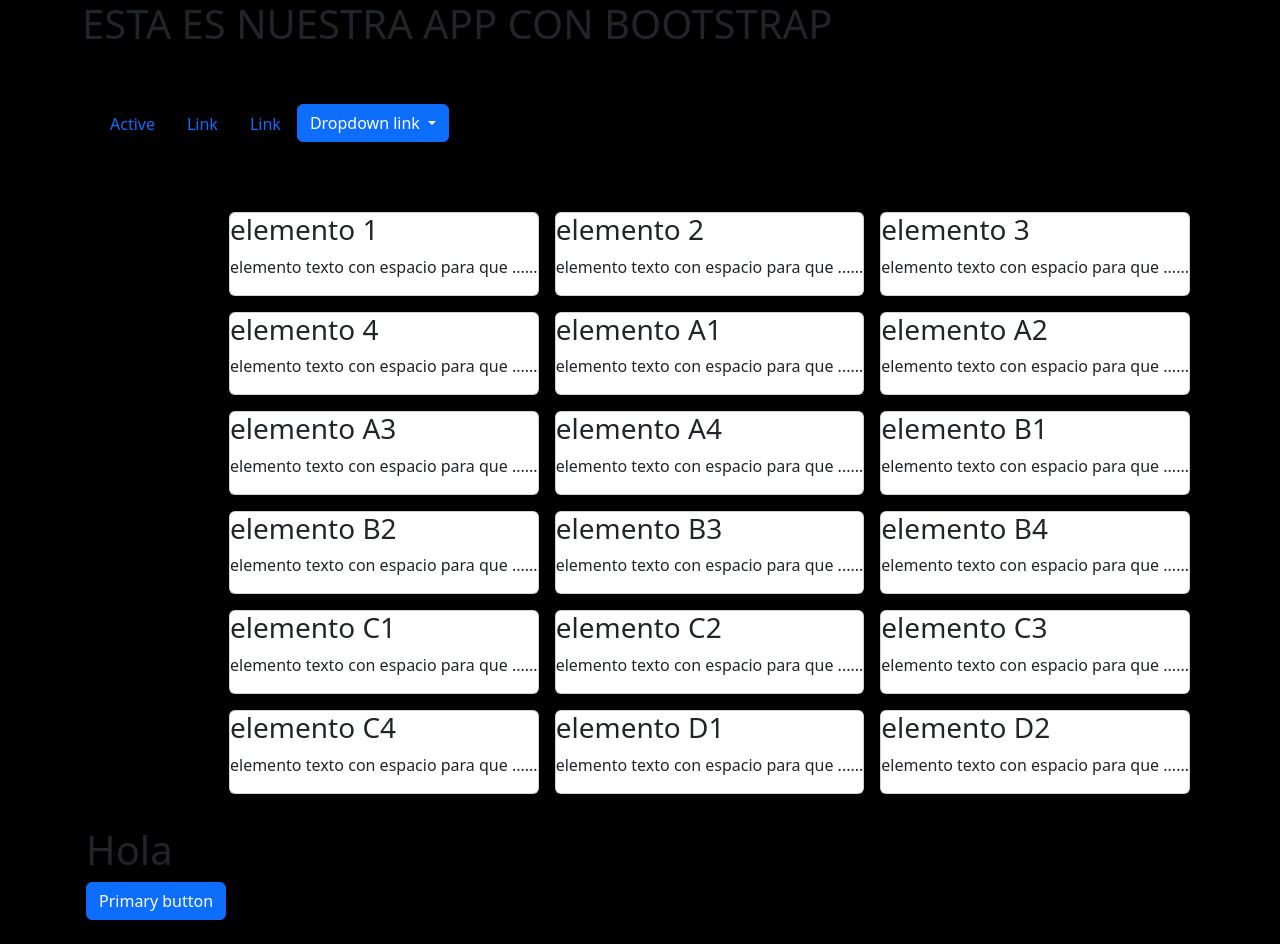
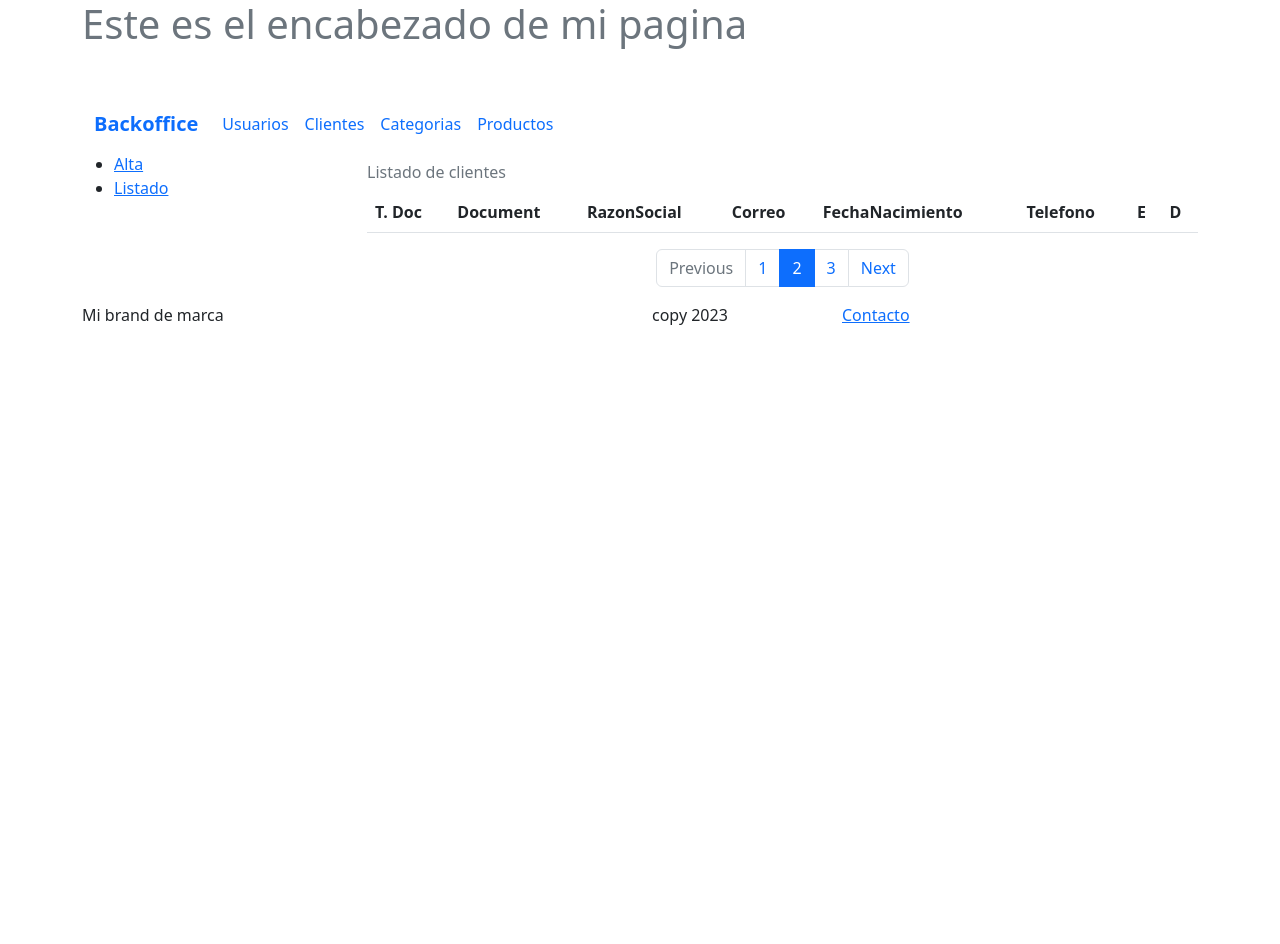
Before and after one commit to fedevittorini/bootcamp-bootstrap-npm, a website built with Parcel: page src/index.html in a window 1280 px wide. After the commit the page ends 800 px from the top, so only its background shows below. Built offline with nearby package versions, Linux system fonts and the light colour scheme; files whose address does not match are found by name.

Commit message:
consuming remote API

```diff
--- a/package.json
+++ b/package.json
@@ -19,6 +19,7 @@
   },
   "dependencies": {
     "@popperjs/core": "^2.11.6",
-    "bootstrap": "^5.2.3"
+    "bootstrap": "^5.2.3",
+    "jquery": "^3.6.3"
   }
 }
--- a/src/index.html
+++ b/src/index.html
@@ -1,127 +1,140 @@
-<!doctype html>
-<html lang="en">
+<!DOCTYPE html>
+<html>
 <head>
-    <meta charset="utf-8">
+  <meta http-equiv="Content-Type" content="text/html; charset=ISO-8859-1" />
   <meta name="viewport" content="width=device-width, initial-scale=1">
   <title>Bootstrap w/ Parcel</title>
   <link rel="stylesheet" href="scss/styles.scss">
-    <script type="module" src="js/main.js"></script>
+
+
 </head>
 <body>
   <div class="container">
   <header>
-        <h1> ESTA ES NUESTRA APP CON BOOTSTRAP</h1>
+    <h1 class="text-secondary">Este es el encabezado de mi pagina</h1>
   </header>
 </div>
   <div class="container">
   <nav class="mt-5 navbar navbar-dark navbar-expand-lg">
     <div class="container-fluid">
+      <a class="fw-bold navbar-brand text-primary" href="#">Backoffice</a>
       <button class="navbar-toggler" type="button" data-bs-toggle="collapse" data-bs-target="#navbarNavDropdown" aria-controls="navbarNavDropdown" aria-expanded="false" aria-label="Toggle navigation">
         <span class="navbar-toggler-icon"></span>
       </button>
       <div class="collapse navbar-collapse" id="navbarNavDropdown">
-            <ul class="nav justify-content-end">
-              <li class="nav-item">
-                <a class="nav-link active" aria-current="page" href="#">Active</a>
-              </li>
-              <li class="nav-item">
-                <a class="nav-link" href="#">Link</a>
-              </li>
-              <li class="nav-item">
-                <a class="nav-link" href="#">Link</a>
-              </li>
-              <li class="dropdown nav-item">
-                <a class="btn btn-primary dropdown-toggle" href="#" role="button" data-bs-toggle="dropdown" aria-expanded="false">
-                  Dropdown link
-                </a>
-                <ul class="dropdown-menu">
-                <li><a class="dropdown-item" href="#">Action</a></li>
-                <li><a class="dropdown-item" href="#">Another action</a></li>
-                <li><a class="dropdown-item" href="#">Something else here</a></li>
-              </ul>
-              </li>
+        <ul class="navbar-nav">
+          <li class="nav-item"><a class="active nav-link text-primary" href="/bootcamp-jsp-html/user/list">Usuarios</a></li>
+          <li class="nav-item"><a class="active nav-link text-primary" href="/bootcamp-jsp-html/client/list">Clientes</a></li>
+          <li class="nav-item"><a class="active nav-link text-primary" href="/bootcamp-jsp-html/category/list">Categorias</a></li>
+          <li class="nav-item"><a class="active nav-link text-primary" href="/bootcamp-jsp-html/product/list">Productos</a></li>
         </ul>
       </div>
     </div>
   </nav>
 </div>
-    <div class="container cnt-flex pt-1 mt-5" >
-      <div class="card m-2">
-        <h3>elemento 1</h3>
-        <p>elemento texto con espacio para que ......</p>
+  <div class="container">
+    <div class="row">
+      <div class="col-m-2 col-3">
+        <!-- ACA VA EL MENU -->
+        <ul>
+          <li><a href="/bootcamp-jsp-html/client/add">Alta</a></li>
+          <li><a href="/bootcamp-jsp-html/client/list">Listado</a></li>
+        </ul>
       </div>
-      <div class="card m-2">
-        <h3>elemento 2</h3>
-        <p>elemento texto con espacio para que ......</p>
-      </div>
-      <div class="card m-2">
-        <h3>elemento 3</h3>
-        <p>elemento texto con espacio para que ......</p>
-      </div>
-      <div class="card m-2">
-        <h3>elemento 4</h3>
-        <p>elemento texto con espacio para que ......</p>
-      </div>
-      <div class="card m-2">
-        <h3>elemento A1</h3>
-        <p>elemento texto con espacio para que ......</p>
-      </div>
-      <div class="card m-2">
-        <h3>elemento A2</h3>
-        <p>elemento texto con espacio para que ......</p>
-      </div>
-      <div class="card m-2">
-        <h3>elemento A3</h3>
-        <p>elemento texto con espacio para que ......</p>
-      </div>
-      <div class="card m-2">
-        <h3>elemento A4</h3>
-        <p>elemento texto con espacio para que ......</p>
-      </div>
-      <div class="card m-2">
-        <h3>elemento B1</h3>
-        <p>elemento texto con espacio para que ......</p>
-      </div>
-      <div class="card m-2">
-        <h3>elemento B2</h3>
-        <p>elemento texto con espacio para que ......</p>
-      </div>
-      <div class="card m-2">
-        <h3>elemento B3</h3>
-        <p>elemento texto con espacio para que ......</p>
-      </div>
-      <div class="card m-2">
-        <h3>elemento B4</h3>
-        <p>elemento texto con espacio para que ......</p>
-      </div>
-      <div class="card m-2">
-        <h3>elemento C1</h3>
-        <p>elemento texto con espacio para que ......</p>
-      </div>
-      <div class="card m-2">
-        <h3>elemento C2</h3>
-        <p>elemento texto con espacio para que ......</p>
-      </div>
-      <div class="card m-2">
-        <h3>elemento C3</h3>
-        <p>elemento texto con espacio para que ......</p>
-      </div>
-      <div class="card m-2">
-        <h3>elemento C4</h3>
-        <p>elemento texto con espacio para que ......</p>
-      </div>
-      <div class="card m-2">
-        <h3>elemento D1</h3>
-        <p>elemento texto con espacio para que ......</p>
-      </div>
-      <div class="card m-2">
-        <h3>elemento D2</h3>
-        <p>elemento texto con espacio para que ......</p>
+      <div class="col-m-10 col-9">
+        <!-- ACA VA EL CONTENIDO -->
+        <div class="row">
+          <div class="col">
+            <div class="table-responsive">
+              <table class="table table-striped table-hover" id="table">
+                <caption class="caption-top">Listado de clientes</caption>
+                <thead>
+                  <tr>
+                    <th scope="col">T. Doc</th>
+                    <th scope="col">Document</th>
+                    <th scope="col">RazonSocial</th>
+                    <th scope="col">Correo</th>
+                    <th scope="col">FechaNacimiento</th>
+                    <th scope="col">Telefono</th>
+                    <th scope="col">E</th>
+                    <th scope="col">D</th>
+                  </tr>
+                </thead>
+                <tbody>
+                </tbody>
+              </table>
             </div>
           </div>
-    <div class="container py-4 px-3 mx-auto">
-      <h1>Hola</h1>
-      <button class="btn btn-primary">Primary button</button>
         </div>
+        <div class="row">
+          <div class="col-12">
+            <nav aria-label="...">
+              <ul class="pagination  justify-content-center">
+                <li class="page-item disabled"><a class="page-link">Previous</a>
+                </li>
+                <li class="page-item"><a class="page-link" href="#">1</a></li>
+                <li class="page-item active" aria-current="page"><a
+                  class="page-link" href="#">2</a></li>
+                <li class="page-item"><a class="page-link" href="#">3</a></li>
+                <li class="page-item"><a class="page-link" href="#">Next</a>
+                </li>
+              </ul>
+            </nav>
+          </div>
+        </div>
+      </div>
+    </div>
+  </div>
+  <div class="container">
+  <footer>
+    <div class="row">
+      <div class="col-6">Mi brand de marca</div>
+      <div class="col-2"><p>copy 2023</p></div>
+      <div class="col-4"><a href="#">Contacto</a></div>
+    </div>
+  </footer>
+</div>
+  <script type="module" src="js/main.js" ></script>
+  <script src="https://code.jquery.com/jquery-3.6.3.min.js"></script>
+  <script type="text/javascript">
+    $(document).ready(function () {
+      $.ajax({
+          headers: {
+            'Accept':'application/json'
+          },
+          dataType: "json",
+          url: "http://localhost:8080/bootcamp-jsp-html/client/list",
+          success: function(data) {
+            let table = document.getElementById('table')
+            let tbodyRef = table.getElementsByTagName('tbody')[0];
+
+          for (let i=0; i< data.data.length; i++) {
+            let dataRow = data.data[i];
+
+            let row = tbodyRef.insertRow();
+
+            let tDocCel = row.insertCell(0);
+            let docCel = row.insertCell(1);
+            let rSocCel = row.insertCell(2);
+            let correoCel = row.insertCell(3);
+            let fNacCel = row.insertCell(4);
+            let telCel = row.insertCell(5);
+            let editCel = row.insertCell(6);
+            let delCel = row.insertCell(7);
+
+            tDocCel.innerHTML = dataRow["tipoDocumento"];
+            docCel.innerHTML = dataRow["documento"];
+            rSocCel.innerHTML = dataRow["razonSocial"];
+            correoCel.innerHTML = dataRow["correo"];
+            fNacCel.innerHTML = dataRow["fechaNacimiento"];
+            telCel.innerHTML = dataRow["telefono"];
+            editCel.innerHTML = "<a href=\"/bootcamp-jsp-html/user/edit/\">Edit</a>";
+            delCel.innerHTML = "<a href=\"/bootcamp-jsp-html/user/delete/\">Delete</a>";
+          }
+        }
+        })
+    });
+
+    </script>
 </body>
 </html>
--- a/src/scss/styles.scss
+++ b/src/scss/styles.scss
@@ -1,10 +1 @@
-$body-bg: #000;
-
 @import "~bootstrap/scss/bootstrap";
-
-.cnt-flex {
-	display: flex;
-	flex-direction: row;
-	flex-wrap: wrap;
-	justify-content: flex-end;
-}
```
Also changed, not shown: 1 other file. Lines whose indentation alone changed are shown as unchanged.
